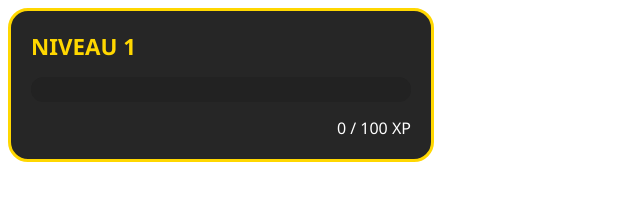
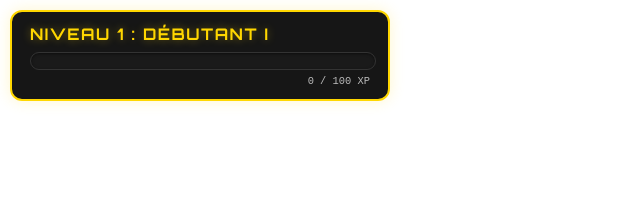
Before and after one commit to v0lary/Barre_Xp, a website: page index.html in a window 1280 px wide. Shown: the whole page, without its empty margins (0-640 px from the left). Drawn offline with nearby package versions, Linux system fonts and the light colour scheme; no server answers.

Commit message:
Update index.html

```diff
--- a/index.html
+++ b/index.html
@@ -3,24 +3,92 @@
 <head>
     <meta charset="UTF-8">
     <style>
-        body { background: transparent; font-family: 'Segoe UI', sans-serif; }
+        @import url('https://fonts.googleapis.com/css2?family=Orbitron:wght@400;700&display=swap');
+
+        body {
+            background: transparent;
+            font-family: 'Orbitron', sans-serif;
+            margin: 0;
+            padding: 10px;
+            overflow: hidden;
+        }
+
         #quest-container {
-            width: 380px; padding: 20px; background: rgba(15, 15, 15, 0.9);
-            border: 3px solid #ffd700; border-radius: 20px; color: white;
-            transition: transform 0.2s;
+            width: 340px; /* Plus compact */
+            padding: 12px 18px;
+            background: rgba(10, 10, 10, 0.95);
+            border: 2px solid #ffd700;
+            border-radius: 12px;
+            color: white;
+            box-shadow: 0 0 15px rgba(255, 215, 0, 0.2);
+            position: relative;
         }
-        #level-badge { color: #ffd700; font-size: 1.4em; font-weight: bold; }
-        #bar-container { width: 100%; height: 25px; background: #222; border-radius: 12px; margin: 15px 0; overflow: hidden; }
-        #bar-fill { width: 0%; height: 100%; background: linear-gradient(90deg, #f39c12, #f1c40f); transition: width 0.4s ease-out; }
-        .level-up-anim { transform: scale(1.1); border-color: #fff !important; }
+
+        #level-badge {
+            color: #ffd700;
+            font-size: 1.0em; /* Un peu plus petit pour aller avec la barre fine */
+            font-weight: 700;
+            text-transform: uppercase;
+            letter-spacing: 1.5px;
+            text-shadow: 0 0 8px rgba(255, 215, 0, 0.4);
+            margin-bottom: 8px;
+        }
+
+        #bar-container {
+            width: 100%;
+            height: 12px; /* TAILLE AFFINÉE */
+            background: #1a1a1a;
+            border-radius: 50px;
+            padding: 2px;
+            border: 1px solid #333;
+            box-shadow: inset 0 1px 3px rgba(0,0,0,0.5);
+            display: flex;
+            align-items: center;
+        }
+
+        #bar-fill {
+            width: 0%;
+            height: 100%;
+            background: linear-gradient(90deg, #f39c12, #ffec00, #f39c12);
+            background-size: 200% 100%;
+            border-radius: 50px;
+            transition: width 0.8s cubic-bezier(0.22, 1, 0.36, 1);
+            box-shadow: 0 0 10px rgba(243, 156, 18, 0.5);
+            animation: gradientMove 3s linear infinite;
+        }
+
+        @keyframes gradientMove {
+            0% { background-position: 0% 50%; }
+            100% { background-position: 200% 50%; }
+        }
+
+        #xp-text {
+            margin-top: 5px;
+            text-align: right;
+            font-size: 0.8em;
+            color: #bbb;
+            font-family: monospace;
+        }
+
+        .level-up-flash {
+            animation: flash 0.5s ease-out;
+        }
+
+        @keyframes flash {
+            0% { filter: brightness(1); transform: scale(1); }
+            50% { filter: brightness(2); transform: scale(1.03); }
+            100% { filter: brightness(1); transform: scale(1); }
+        }
     </style>
 </head>
 <body>
 
     <div id="quest-container">
-        <div id="level-badge">NIVEAU 1</div>
-        <div id="bar-container"><div id="bar-fill"></div></div>
-        <div id="xp-text" style="text-align: right;">0 / 100 XP</div>
+        <div id="level-badge">NIVEAU 1 : DÉBUTANT I</div>
+        <div id="bar-container">
+            <div id="bar-fill"></div>
+        </div>
+        <div id="xp-text">0 / 100 XP</div>
     </div>
 
     <audio id="lvl-sound" src="https://www.myinstants.com/media/sounds/mario-coin-sound.mp3"></audio>
@@ -30,10 +98,8 @@
         const socket = io();
         let lastLevel = 1;
 
-    // Fonction pour obtenir le nom du Rang selon le niveau
         function obtenirRang(niveau) {
             if (niveau >= 50) return "LÉGENDE VIVANTE 🏆";
-
             const grades = [
                 { max: 10, nom: "Débutant" },
                 { max: 20, nom: "Apprenti" },
@@ -41,35 +107,29 @@
                 { max: 40, nom: "Chevalier" },
                 { max: 50, nom: "Maître" }
             ];
-
-        // On cherche le grade correspondant
             const grade = grades.find(g => niveau < g.max);
-
-        // On calcule le chiffre romain (I, II, III...) au sein du grade
-        // Exemple : Niveau 12 -> Apprenti II (car 12 - 10 = 2)
             const sousNiveau = (niveau % 10 === 0) ? 10 : (niveau % 10);
             const romains = ["", "I", "II", "III", "IV", "V", "VI", "VII", "VIII", "IX", "X"];
-
             return `${grade.nom} ${romains[sousNiveau]}`;
         }
 
         socket.on('MISE_A_JOUR_STATS', (stats) => {
-        // Effet visuel et sonore si niveau supérieur
+            const container = document.getElementById('quest-container');
+            const barFill = document.getElementById('bar-fill');
+            const xpText = document.getElementById('xp-text');
+            const levelBadge = document.getElementById('level-badge');
+
             if (stats.level > lastLevel) {
                 document.getElementById('lvl-sound').play();
-            document.getElementById('quest-container').classList.add('level-up-anim');
-            setTimeout(() => document.getElementById('quest-container').classList.remove('level-up-anim'), 500);
+                container.classList.add('level-up-flash');
+                setTimeout(() => container.classList.remove('level-up-flash'), 500);
                 lastLevel = stats.level;
             }
 
-        // Mise à jour du Titre avec le Rang
-        const nomRang = obtenirRang(stats.level);
-        document.getElementById('level-badge').innerText = `NIV ${stats.level} : ${nomRang}`;
-
-        // Mise à jour de la barre
+            levelBadge.innerText = `NIV ${stats.level} : ${obtenirRang(stats.level)}`;
             const pourcentage = (stats.currentXP / stats.xpToNextLevel) * 100;
-        document.getElementById('bar-fill').style.width = pourcentage + "%";
-        document.getElementById('xp-text').innerText = `${Math.floor(stats.currentXP)} / ${stats.xpToNextLevel} XP`;
+            barFill.style.width = pourcentage + "%";
+            xpText.innerText = `${Math.floor(stats.currentXP)} / ${stats.xpToNextLevel} XP`;
         });
     </script>
 </body>
```
Lines whose indentation alone changed are shown as unchanged.
